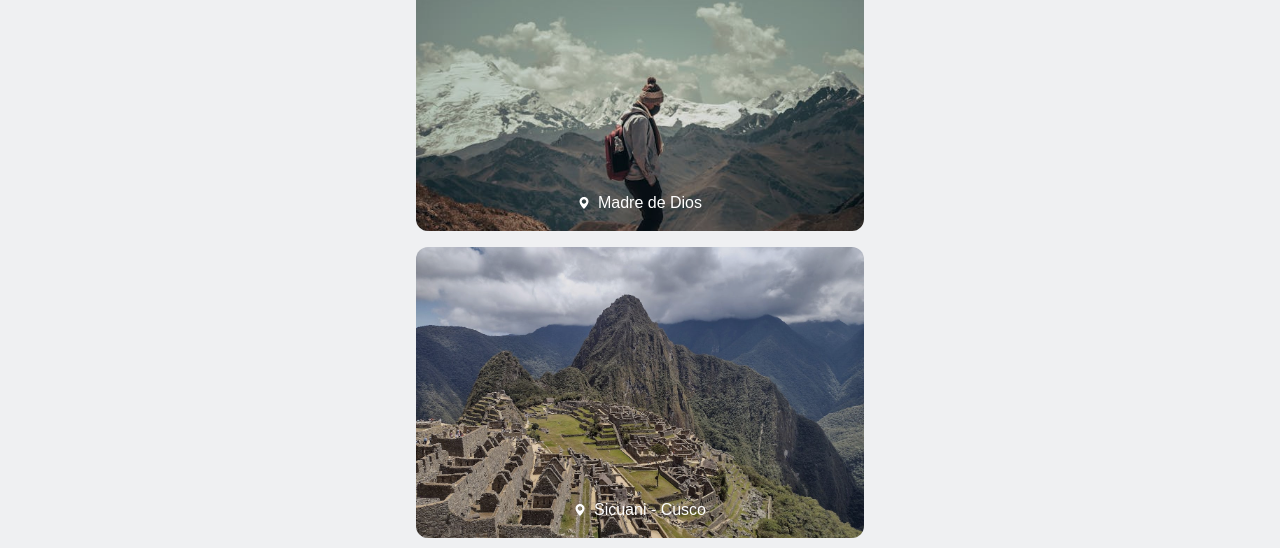
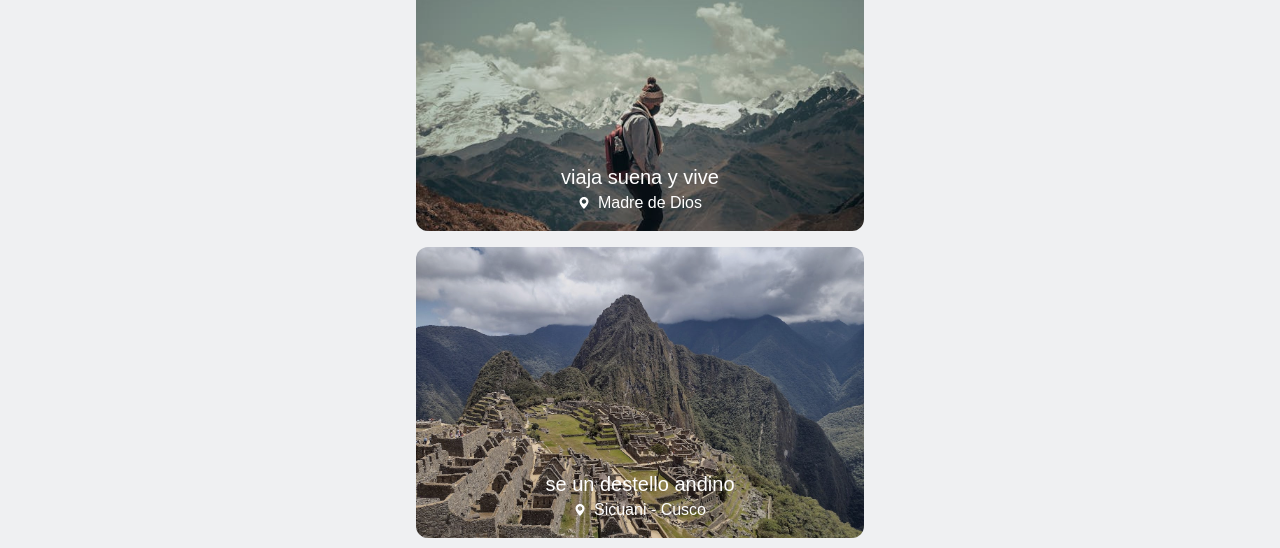
Before and after one commit to harvepq/destello, a Next.js app: page / in a window 1280 px wide. Shown: the part 1044-1592 px from the top of the page. Built offline with nearby package versions, Linux system fonts and the light colour scheme; a web font is replaced by a local one.

Commit message:
Merge branch 'components' into home with failed

```diff
--- a/app/ui/home/blog-list.tsx
+++ b/app/ui/home/blog-list.tsx
@@ -19,7 +19,7 @@ export default function BlogList () {
           key={blog.id}
           href={blog.href}
         >
-          <NewsCard name={blog.name} alt={blog.alt} image={blog.image} location={blog.location} />
+          <NewsCard name={blog.slogan} alt={blog.alt} image={blog.image} location={blog.location} />
         </Link>
       ))}
     </>
```
